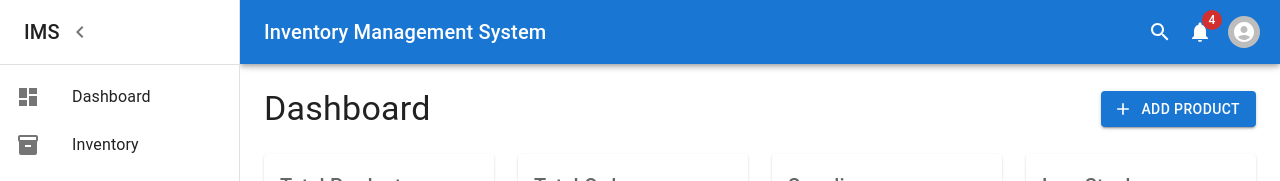
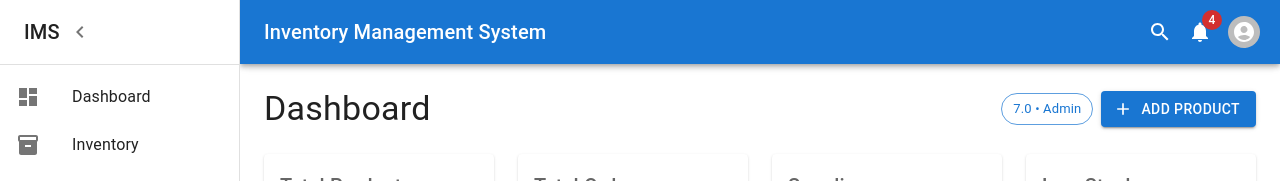
Before and after one commit to olarithecreator/IMS, a React (Create React App) app: page /dashboard/1 in a window 1280 px wide. Shown: the top 181 px of the page. Built offline with nearby package versions, Linux system fonts and the light colour scheme.

Commit message:
Dashboard: add top-right role pill (7.0/7.1/7.2) to match UI

```diff
--- a/src/screens/Dashboard.js
+++ b/src/screens/Dashboard.js
@@ -135,9 +135,16 @@ function Dashboard() {
     <Box>
       <Box sx={{ display: 'flex', justifyContent: 'space-between', alignItems: 'center', mb: 3 }}>
         <Typography variant="h4" component="h1">Dashboard</Typography>
-        <Button variant="contained" startIcon={<Add />}>
-          Add Product
-        </Button>
+        <Box sx={{ display: 'flex', alignItems: 'center', gap: 1 }}>
+          <Chip
+            label={role === 'admin' ? '7.0 • Admin' : role === 'manager' ? '7.1 • Manager' : '7.2 • Staff'}
+            color={role === 'admin' ? 'primary' : role === 'manager' ? 'secondary' : 'default'}
+            variant="outlined"
+          />
+          <Button variant="contained" startIcon={<Add />}>
+            Add Product
+          </Button>
+        </Box>
       </Box>
 
       <Grid container spacing={3}>
```
